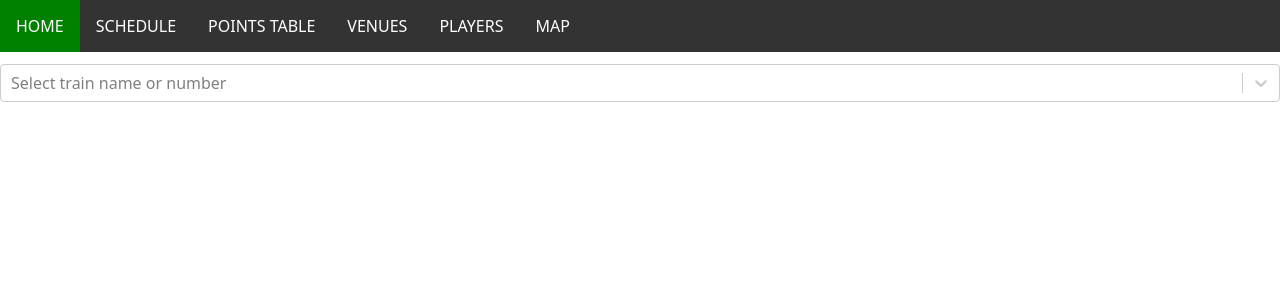
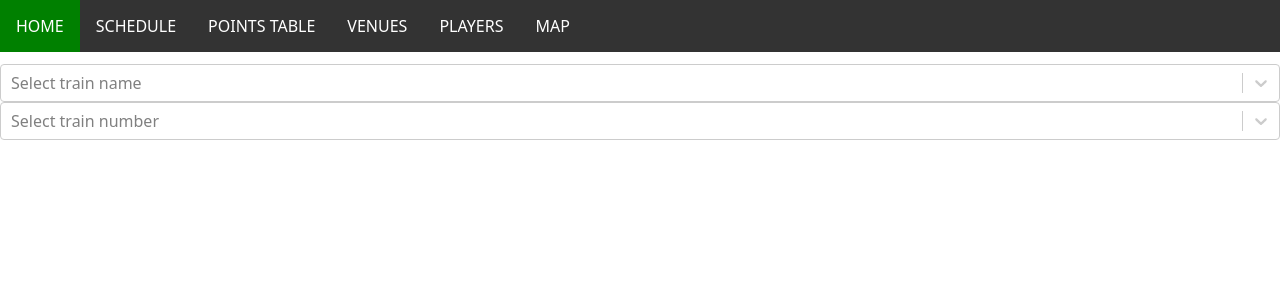
Before and after one commit to mohithpokala/RailIndia, a React (Create React App) app in the folder client/: page /summary in a window 1280 px wide. Shown: the top 300 px of the page. Built offline with nearby package versions, Linux system fonts and the light colour scheme; no server answers.

Commit message:
added schedule part

```diff
--- a/client/src/App.js
+++ b/client/src/App.js
@@ -16,7 +16,7 @@ import 'bootstrap/dist/css/bootstrap.css';
 import Form from 'react-bootstrap/Form';
 import Button from 'react-bootstrap/Button';
 import Example from "./pages/Support";
-import Scorecard from "./pages/Scorecard";
+import SchedulePage from "./pages/SchedulePage";
 export default function App() {
 
   const navlinks=[
@@ -35,7 +35,7 @@ export default function App() {
         <BrowserRouter>
           <Routes>
             <Route path="/" element={<Home />}/>
-            <Route path="summary" element={<Scorecard />} />
+            <Route path="summary" element={<SchedulePage />} />
             <Route path="/matches/:match_id" element={<Match />}/>
             <Route path="/players/:player_id" element={<Player />}/>
             <Route path="/pointstable/:year" element={<Pointstable />}/>
--- a/client/src/pages/Match_details.js
+++ b/client/src/pages/Match_details.js
@@ -1,8 +1,8 @@
 import React, { useState } from 'react';
-import Scorecard from './Scorecard';
+import Scorecard from './SchedulePage';
 import Score_comp  from './Score_Comparision';
 import { useParams } from 'react-router';
-import Summary from './Summary'
+import Summary from './Schedules'
 import { BrowserRouter, Routes, Route } from "react-router-dom";
 import '../CSS/Navbar.css';
 const Match=()=>{
--- a/client/src/pages/Scorecard.js
+++ b/client/src/pages/SchedulePage.js
@@ -4,16 +4,20 @@ import 'chart.js/auto';
 
 import '../CSS/Match.css'
 import Select from 'react-select';
-import Summary from './Summary';
+import Schedules from './Schedules';
 import '../CSS/rotateimage.css'
-
-const Scorecard = (props) => {
+const renderOption = (x)=>{
+    return (<option style={{cursor:"pointer"}} value={x.f}>{x.f}</option>);
+}
+const SchedulePage = (props) => {
   const [trainName,setTrainName] = useState(false);
     const [train,setTrain]=useState("0000");
+    const [train_num,setTrainNum]=useState("0000");
 
     useEffect(() => {
         setTimeout(() => {
             let data1 = [];
+            let data2 = [];
             fetch("http://localhost:5000/all_trains")
                 .then((res) => res.json())
                 .then(
@@ -22,13 +26,20 @@ const Scorecard = (props) => {
                             data1.push({
                                 "label":json[i]["train_name"] ,
                                 "value":json[i]["train_no"]});
+                            data2.push({
+                                "value":json[i]["train_no"] ,
+                                "label":json[i]["train_no"]});
                         }
                     }
                 );
             setTrainName(data1);
-        }, 0);
+            setTrainNum(data2);
+        }, 1000);
     },[] );
-
+    const trainNameChanged = (e)=>{
+        setTrainName(e.target.value);
+    }
+    console.log(train);
 
     return (
         <>
@@ -46,19 +57,31 @@ const Scorecard = (props) => {
                             <Select
                                 options={trainName}
                                 search
-                                onChange={train=>{
-                                        setTrain(train.value);
+
+                                onChange={trains=>{
+                                        setTrain(trains.value);
                                         console.log(train);
                                     }}
 
-                                placeholder="Select train name or number"
+                                placeholder="Select train name"
                             />
-                            <Summary train_no={train }/>
-                                                    </div>
+                             <Select
+                                options={train_num}
+                                search
+
+                                onChange={trains=>{
+                                        setTrain(trains.value);
+                                        console.log(train);
+                                    }}
+
+                                placeholder="Select train number"
+                            />
+                        </div>
+                        {train!="0000" && <Schedules train_no={train} key={train}/>}
                     </React.Fragment>
                 )
             }
         </>);
 }
 
-export default Scorecard;
+export default SchedulePage;
--- a/client/src/pages/Summary.js
+++ b/client/src/pages/Schedules.js
@@ -10,10 +10,10 @@ import Select from 'react-select';
 
 
 
-const Summary = () => {
+const Schedules = (props) => {
   const [scheduled,setScheduled]=useState(false);
-    const train_no=useParams().train_no;
-    console.log("http://localhost:5000/train/schedule/"+train_no+"/");
+    const [train_no,setTrain]=useState(props.train_no);
+    console.log(train_no);
     useEffect(() => {
         setTimeout(() => {
             fetch("http://localhost:5000/train/schedule/"+train_no+"/")
@@ -23,11 +23,11 @@ const Summary = () => {
                         setScheduled(json);
                     }
                 );
-        }, 0);
+        }, 100);
     },[] );
+    console.log(props.train_no);
     console.log(scheduled);
     console.log("hi iuhuihgvf ");
-    console.log(train_no);
     return (
         <>
         {
@@ -39,7 +39,7 @@ const Summary = () => {
             :
             (
                 <React.Fragment>
-                    <div style={{position:"absolute",width:"100%",top:"5%",left:"0%",height:"100%",}}>
+                    <div style={{position:"absolute",width:"100%",top:"25%",left:"0%",height:"100%",}}>
                         <table>
                             <tr>
                                 <td><b>S.No</b></td>
@@ -50,7 +50,7 @@ const Summary = () => {
                             </tr>
                             {
                                 scheduled.map((row) => (
-                                    <tr key={row.train_no}>
+                                    <tr>
                                         <td><b>{row.path_id}</b></td>
                                         <td>{row.station_name}</td>
                                         <td>{row.expected_arrival_time}</td>
@@ -66,4 +66,4 @@ const Summary = () => {
   );
 
 }
-export default Summary;
+export default Schedules;
```
